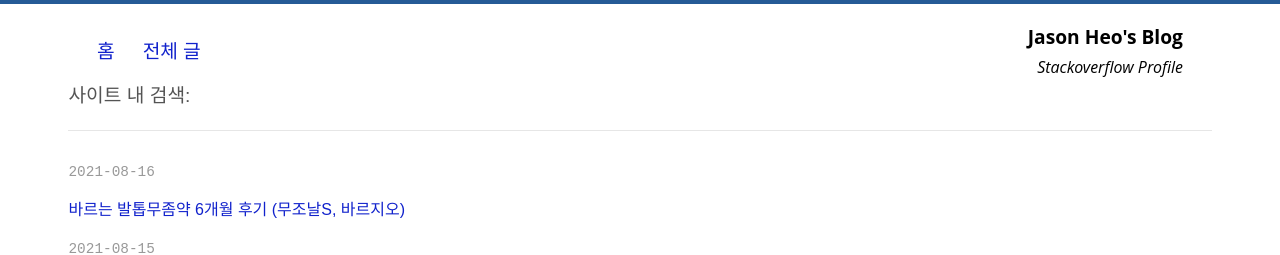
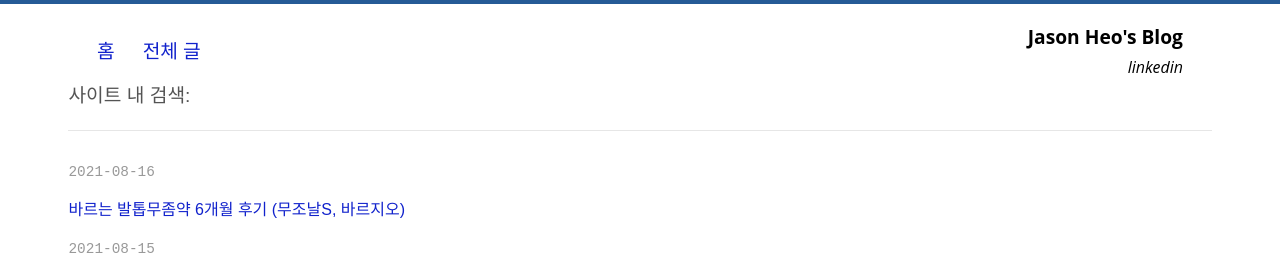
Before and after one commit to jason-heo/jason-heo.github.io, a Jekyll site: the page built from index.html, in a window 1280 px wide. Shown: the top 255 px of the page. Built offline with Jekyll 4.4.1, drawn with Linux system fonts in a browser that asks for light colours; the list of posts is cut into pages by our own code; comment, search, counter and statistics services are not loaded.

Commit message:
so -> linkedin

```diff
--- a/_layouts/default.html
+++ b/_layouts/default.html
@@ -82,7 +82,7 @@
             <a href="/">Jason Heo's Blog</a><br />
             <small>
               <em>
-                <a href="http://stackoverflow.com/users/2930152/brad-heo?tab=profile" target="_blank">Stackoverflow Profile</a>
+                <a href="https://www.linkedin.com/in/jsheo-heo/" target="_blank">linkedin</a>
               </em>
             </small>
           </div>
```
